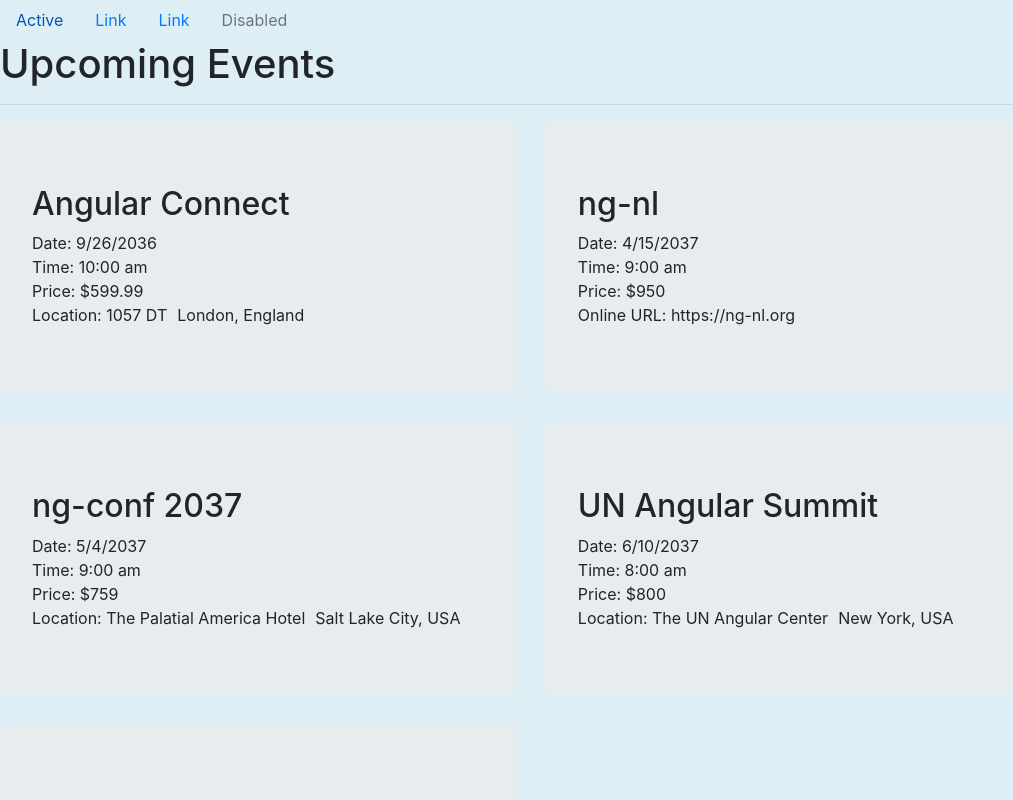
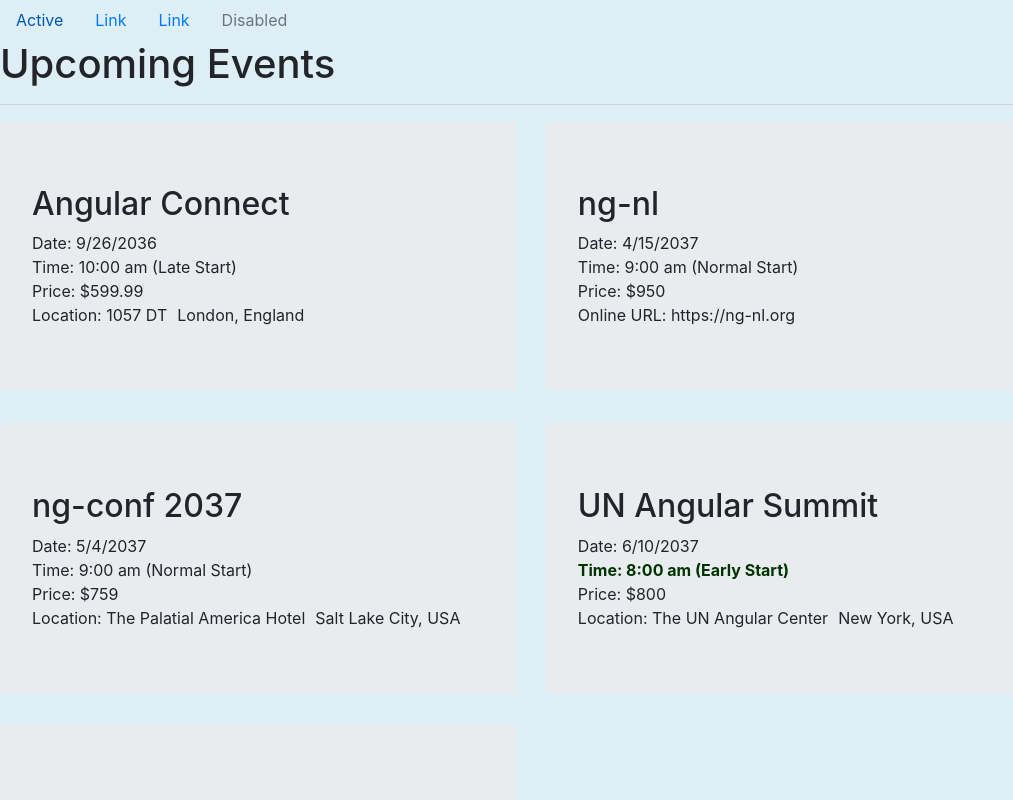
Before and after one commit to kstreich/ng-fundamentals, an Angular app: page / in a window 1280 px wide. Shown: the top 800 px of the page, without its empty margins (0-1013 px from the left). Built offline with nearby package versions, Linux system fonts and the light colour scheme.

Commit message:
class binding

```diff
--- a/src/app/events/event-thumbnail.component.ts
+++ b/src/app/events/event-thumbnail.component.ts
@@ -6,7 +6,12 @@
     <div class="jumbotron">
       <h2>{{ event?.name }}</h2>
       <div>Date: {{ event?.date }}</div>
-      <div>Time: {{ event?.time }}</div>
+      <div [ngClass]="getStartTimeClass()" [ngSwitch]="event?.time">
+        Time: {{ event?.time }}
+        <span *ngSwitchCase="'8:00 am'">(Early Start)</span>
+        <span *ngSwitchCase="'10:00 am'">(Late Start)</span>
+        <span *ngSwitchDefault>(Normal Start)</span>
+      </div>
       <div>Price: \${{ event?.price }}</div>
       <div *ngIf="event?.location">
         <span>Location: {{ event?.location.address }}</span>
@@ -26,10 +31,21 @@
       .jumbotron {
         min-height: 210px;
       }
+      .green {
+        color: #003300 !important;
+      }
+      .bold {
+        font-weight: bold;
+      }
     `
   ]
 })
 export class EventThumbnailComponent {
   @Input() event: any;
   someProperty: any = "some value";
+
+  getStartTimeClass() {
+    if (this.event && this.event.time === "8:00 am") return "green bold";
+    return "";
+  }
 }
```
